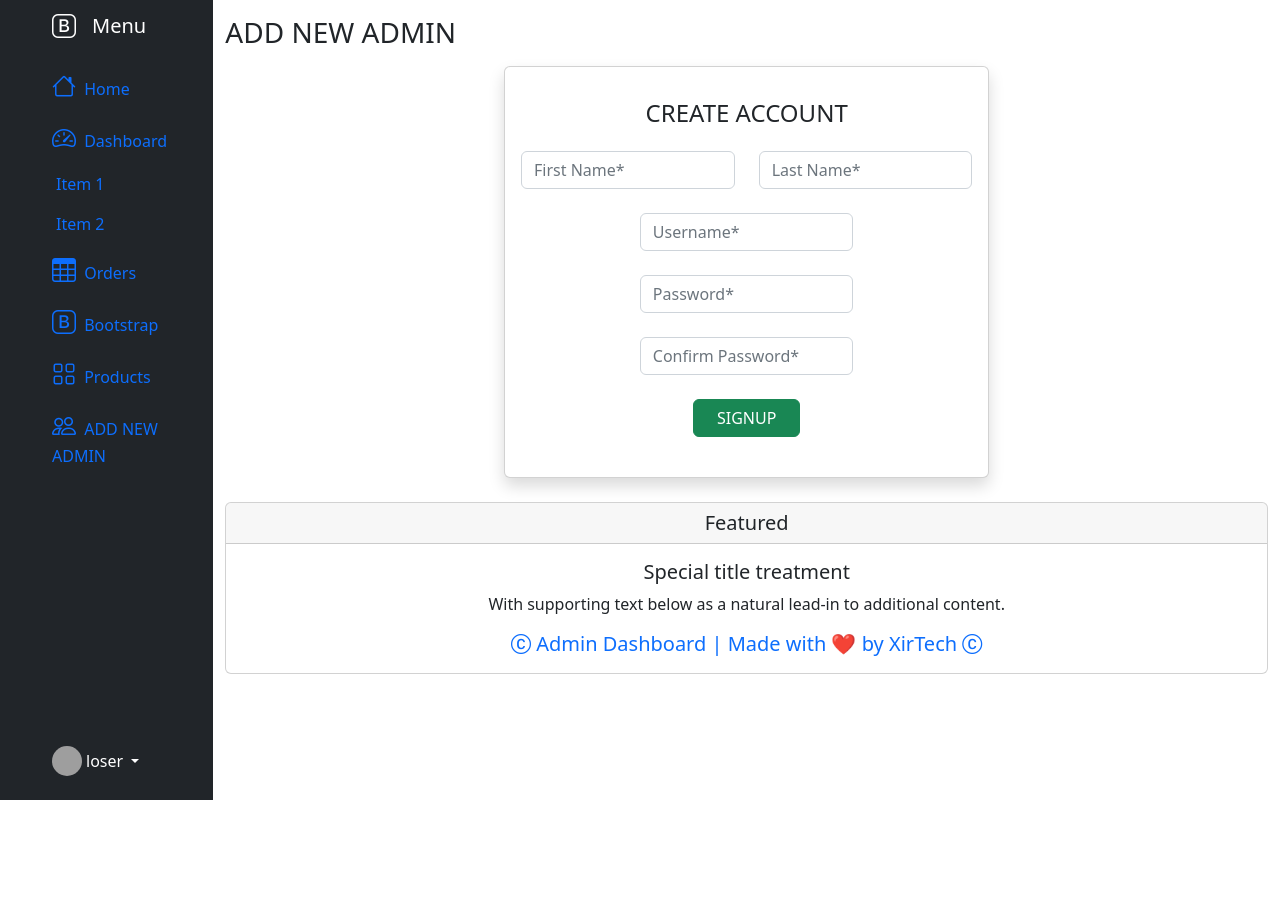
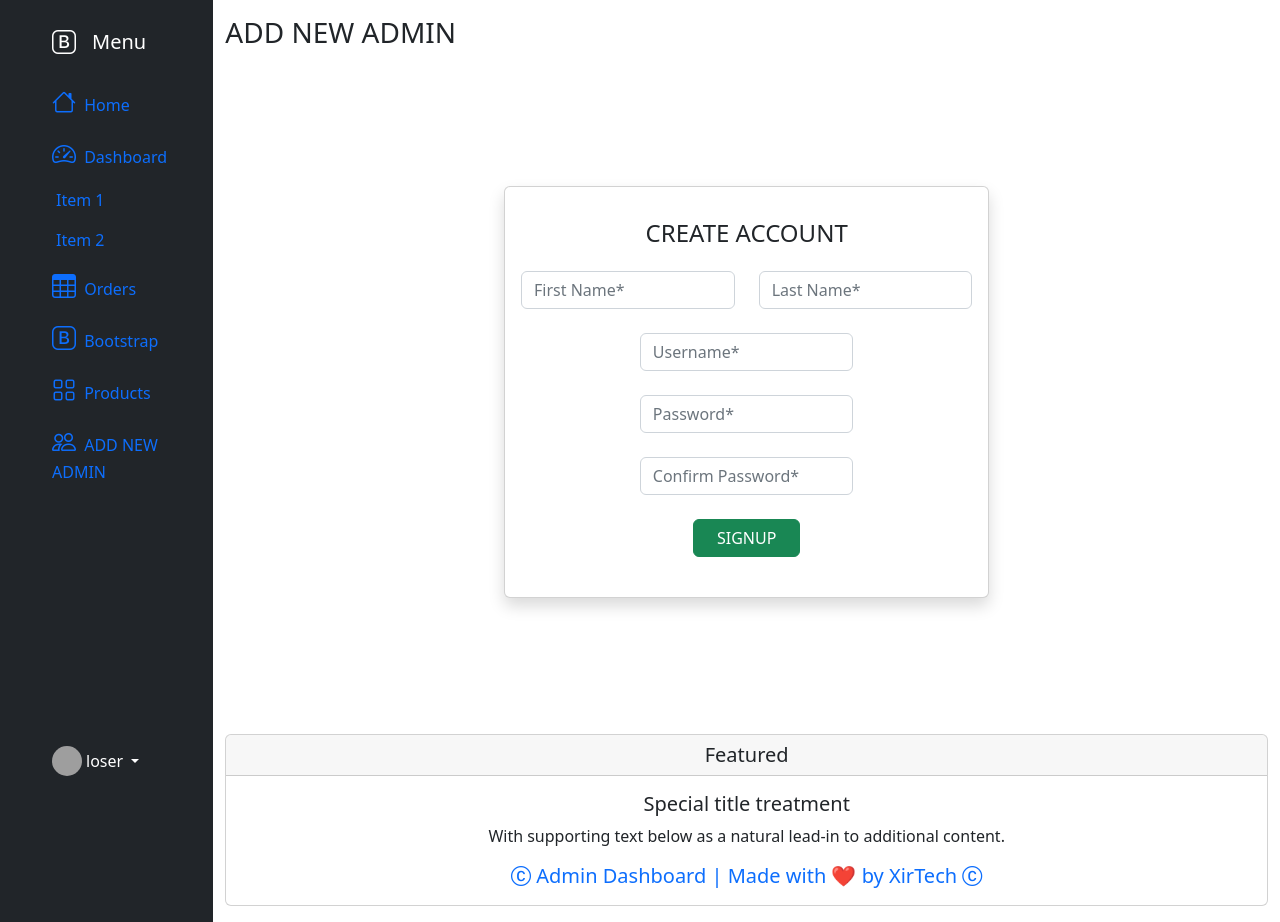
Before and after one commit to TrixDiaz/Admin_Dashboard, a PHP site: page /admin/signup.php in a window 1280 px wide. Before the commit the page ends 800 px from the top, so only its background shows below. Run offline with PHP 8.4, Linux system fonts and the light colour scheme; the visitor is signed in with stand-in values (Sample User, id 1); grey boxes are pictures that could not be loaded.

Commit message:
change UI on SIGNUP

```diff
--- a/admin/signup.php
+++ b/admin/signup.php
@@ -9,15 +9,16 @@ require '../assets/partials/_admin-check.php';
 <div class="col py-3">
             <h3 class="mb-3">ADD NEW ADMIN</h3>
 <section  id="add-admin">
-        <div class="container-fluid ">
+        <div class="container-fluid">
                 <div class="container w-50" id="signupForm">
+                    <br><br><br><br><br>
                     <form action="../assets/partials/_handleSignup.php" method="POST">
-                    <div class="card shadow mb-4">
+                    <div class="card shadow mb-3">
                                 <div class="card-body" align="center">
                                     <div class="h4 py-3">CREATE ACCOUNT</div>
                                     <div class="row d-flex justify-content-around">
                                             <div class="col-auto col-sm-12 col-md-8 col-xl-6 mx-sm-0 mb-4">
-                                                <input type="text" class="form-control" name="fisrtName" placeholder="First Name*">
+                                                <input type="text" class="form-control" name="firstName" placeholder="First Name*">
                                             </div>
                                             <div class="col-auto col-sm-12 col-md-8 col-xl-6 mx-sm-0 mb-4">
                                                 <input type="text" class="form-control" name="lastName" placeholder="Last Name*">
@@ -48,7 +49,7 @@ require '../assets/partials/_admin-check.php';
                 </div>
         </div>
 </section>
-
+<br><br><br><br><br>
             <?php include '../assets/partials/_footer.php'; ?>
 </div>
 <!-- sidebar end div  -->
--- a/assets/partials/_sidebar.php
+++ b/assets/partials/_sidebar.php
@@ -8,7 +8,7 @@
           <div class="container mx-3">
           <div class="d-flex flex-column align-items-center align-items-sm-start px-3 pt-2 text-white min-vh-100">
                 <a href="/" class="d-flex align-items-center pb-3 mb-md-0 me-md-auto text-white text-decoration-none">
-                <i class="fs-4 bi-bootstrap"></i><span class="fs-5 d-none d-sm-inline mx-3">Menu</span>
+                <i class="fs-4 bi-bootstrap mt-3"></i><span class="fs-5 d-none d-sm-inline mx-3 mt-3">Menu</span>
                 </a>
                 <ul class="nav nav-pills flex-column mb-sm-auto mb-0 align-items-center align-items-sm-start" id="menu">
                     <li class="nav-item">
```
Also changed, not shown: admin/dashboard.php (+2 -7 lines), assets/partials/_handleSignup.php (+6 -2 lines).
